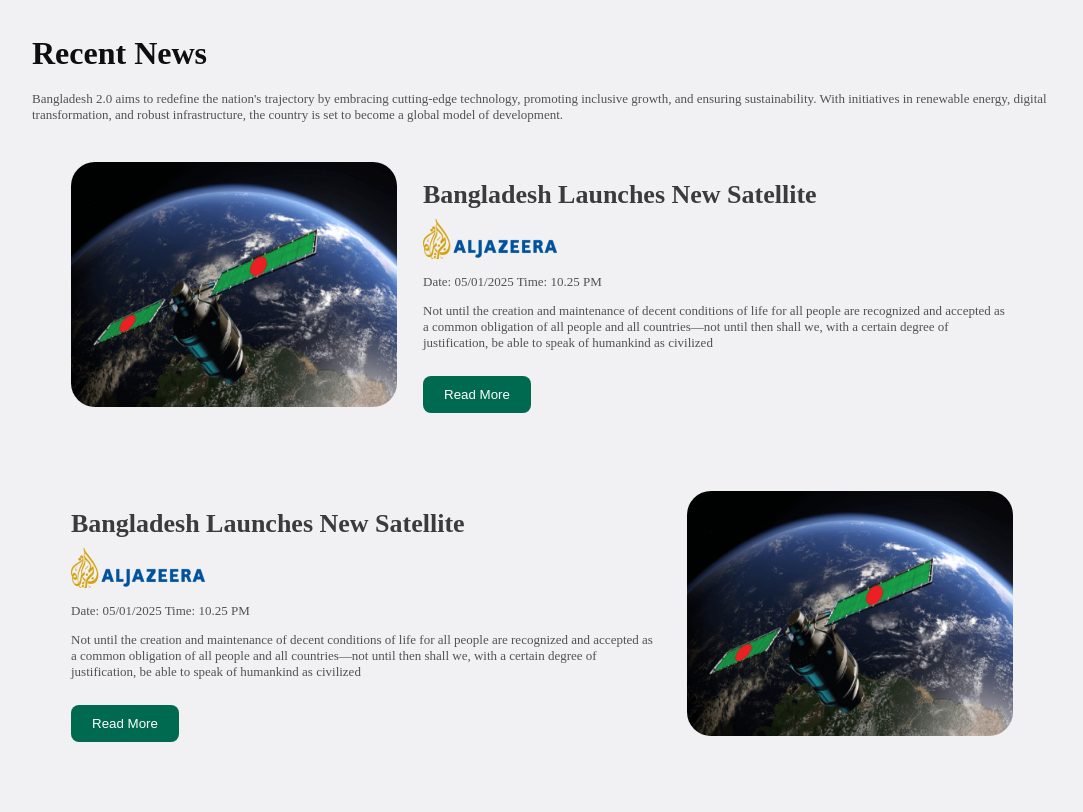
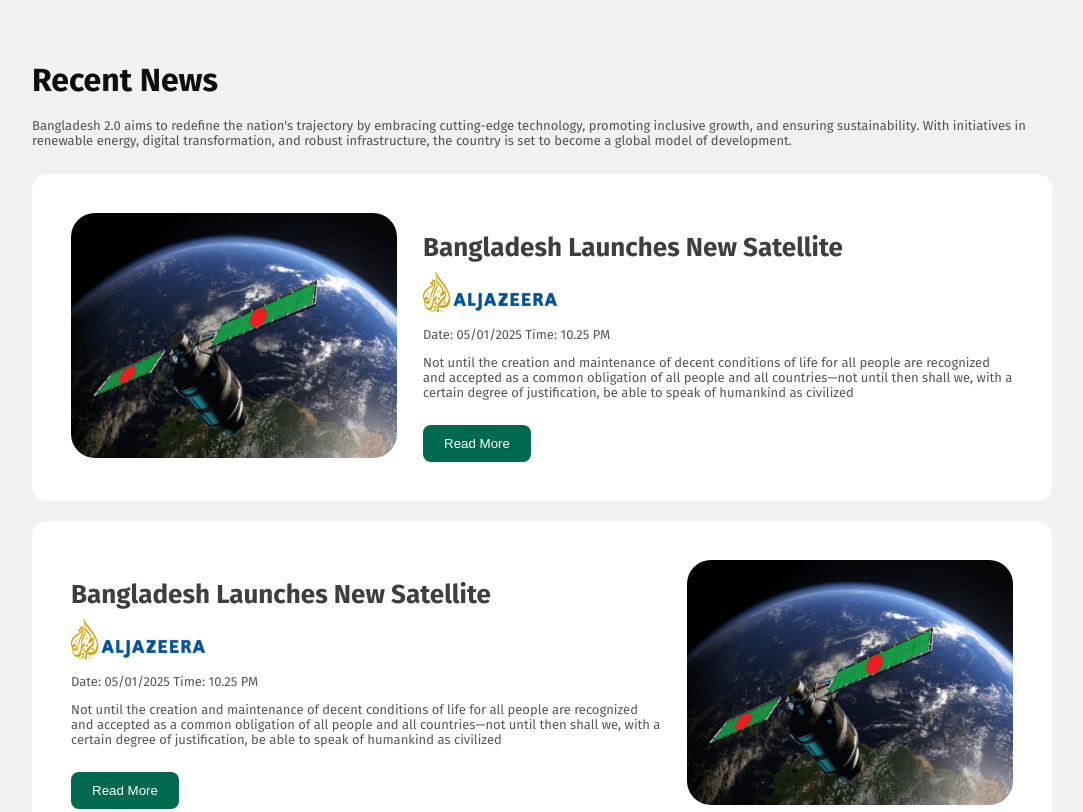
Before and after one commit to riad277/assingment-1, a plain HTML site: page index.html in a window 1280 px wide. Shown: the part 1251-2063 px from the top of the page, without its empty margins (98-1181 px from the left). Drawn offline with Linux system fonts and the light colour scheme.

Commit message:
Almost done

```diff
--- a/assingmen1.css
+++ b/assingmen1.css
@@ -1,9 +1,8 @@
-@import url('https://fonts.googleapis.com/css2?family=Fira+Sans:ital,wght@0,100;0,200;0,300;0,400;0,500;0,600;0,700;0,800;0,900;1,100;1,200;1,300;1,400;1,500;1,600;1,700;1,800;1,900&family=Open+Sans:ital,wght@0,300..800;1,300..800&family=Work+Sans:ital,wght@0,100..900;1,100..900&display=swap');
 
-/* body{
-    margin-left: 160px;
-    margin-right: 160px;
-} */
+.fira-sans-thin {
+    font-family: "Fira Sans", serif;
+  }
+
  *{
     padding: 0;
     margin: 0;
@@ -157,11 +156,16 @@ nav h2{
 .rec-des{
     color: rgba(14, 14, 14, 0.7);
     font-size: 13px;
+    margin-bottom: 26px;
 }
 .news{
     display: flex;
     gap: 26px;
     padding: 39px;
+    background-color: white;
+    margin-bottom: 20px;
+    border-radius: 15px;
+
 }
 .satelite{
     border-radius: 24px;
--- a/index.html
+++ b/index.html
@@ -3,10 +3,13 @@
 <head>
     <meta charset="UTF-8">
     <meta name="viewport" content="width=device-width, initial-scale=1.0">
+    <link rel="preconnect" href="https://fonts.googleapis.com">
+<link rel="preconnect" href="https://fonts.gstatic.com" crossorigin>
+<link href="https://fonts.googleapis.com/css2?family=Fira+Sans:ital,wght@0,100;0,200;0,300;0,400;0,500;0,600;0,700;0,800;0,900;1,100;1,200;1,300;1,400;1,500;1,600;1,700;1,800;1,900&display=swap" rel="stylesheet">
     <title>Assingment 1</title>
     <link rel="stylesheet" href="assingmen1.css">
 </head>
-<body>
+<body class="fira-sans-thin">
     <nav>
         <h2>Bangladesh 2.0</h2>
         <button class="nav-btn">Sign In</button>
```
